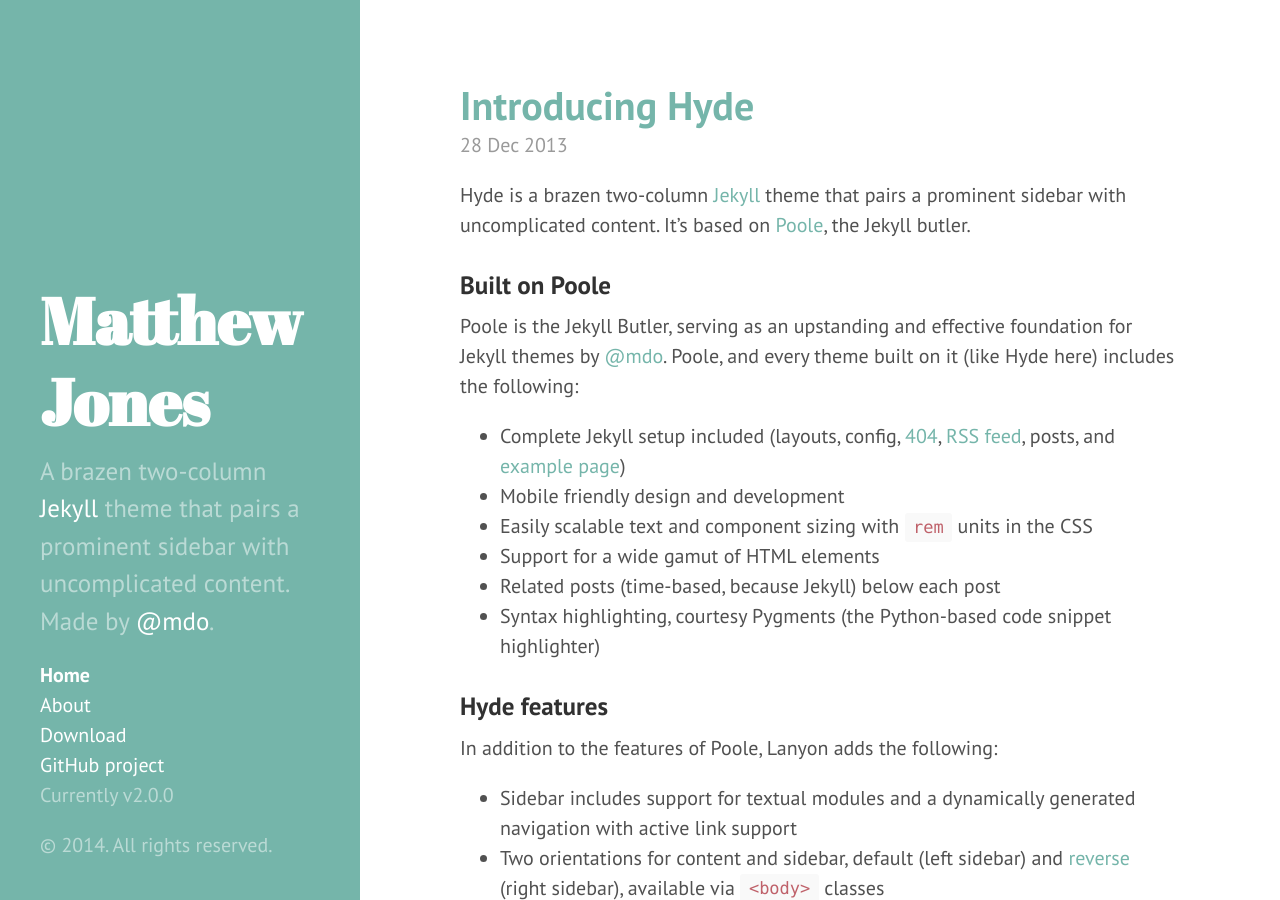
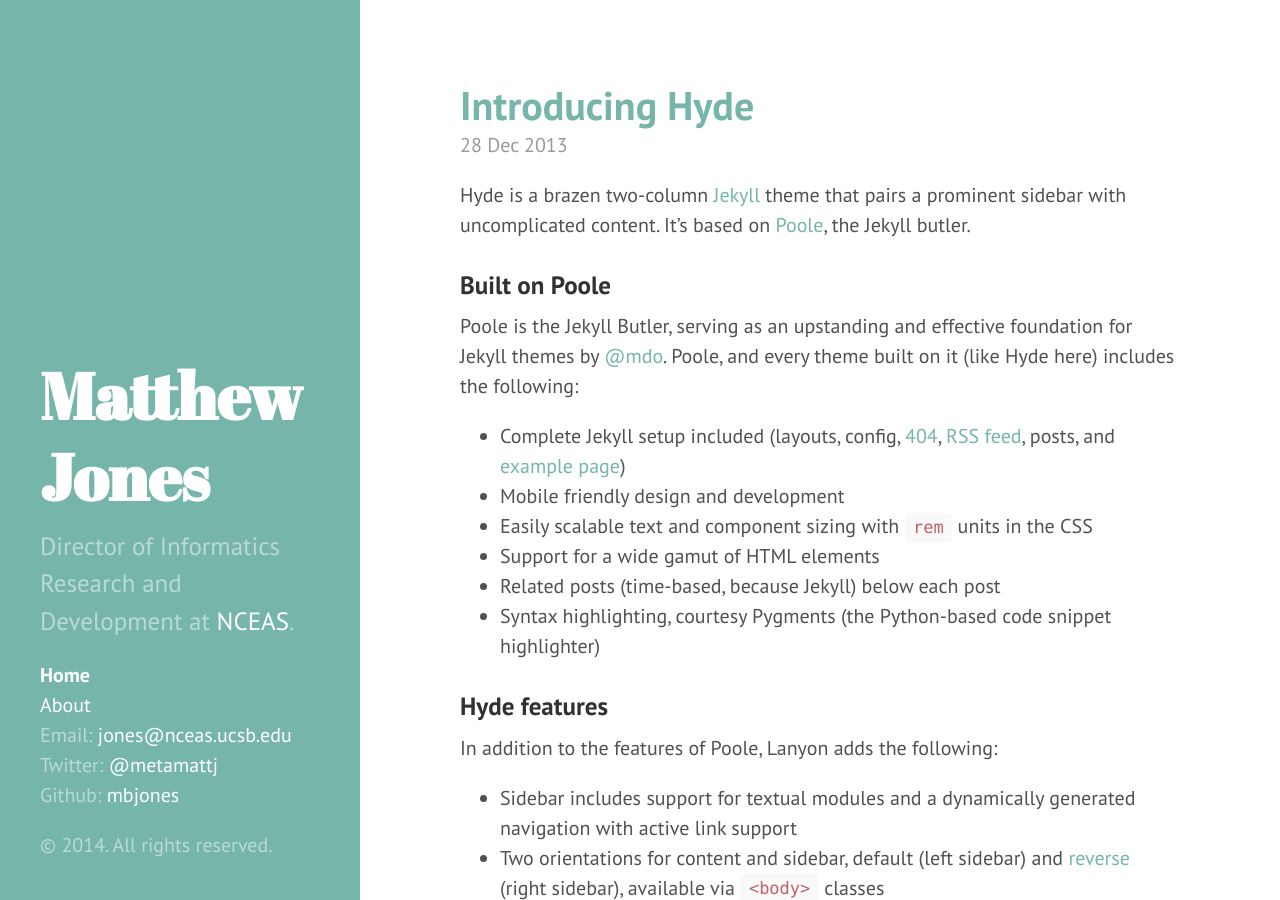
Before and after one commit to mbjones/mbjones.github.io, a Jekyll site: the page built from index.html, in a window 1280 px wide and 900 px high. Built offline with Jekyll 4.4.1, drawn with Linux system fonts in a browser that asks for light colours; Markdown is read by kramdown in place of the engine named in the settings; the list of posts is cut into pages by our own code.

Commit message:
Updated sidebar with new contact info and description.

```diff
--- a/_config.yml
+++ b/_config.yml
@@ -8,7 +8,7 @@
 # Setup
 title:            Matthew Jones
 tagline:          '@metamattj on software and data'
-description:      'A brazen two-column <a href="http://jekyllrb.com" target="_blank">Jekyll</a> theme that pairs a prominent sidebar with uncomplicated content. Made by <a href="https://twitter.com/mdo" target="_blank">@mdo</a>.'
+description:      'Director of Informatics Research and Development at <a href="http://www.nceas.ucsb.edu" target="_blank">NCEAS</a>.'
 url:              http://matt.magisa.org
 
 author:
@@ -20,5 +20,8 @@
 # Custom vars
 version:          2.0.0
 
+twitter:
+  url:           https://twitter.com/metamattj
+
 github:
   repo:           https://github.com/mbjones
--- a/_includes/sidebar.html
+++ b/_includes/sidebar.html
@@ -26,9 +26,9 @@
         {% endif %}
       {% endfor %}
 
-      <li class="sidebar-nav-item"><a href="{{ site.github.repo }}/archive/v{{ site.version }}.zip">Download</a></li>
-      <li class="sidebar-nav-item"><a href="{{ site.github.repo }}">GitHub project</a></li>
-      <li class="sidebar-nav-item">Currently v{{ site.version }}</li>
+      <li class="sidebar-nav-item">Email: <a href="mailto:jones@nceas.ucsb.edu">jones@nceas.ucsb.edu</a></li>
+      <li class="sidebar-nav-item">Twitter: <a href="{{ site.twitter.url }}">@metamattj</a></li>
+      <li class="sidebar-nav-item">Github: <a href="{{ site.github.repo }}">mbjones</a></li>
     </ul>
 
     <p>&copy; {{ site.time | date: '%Y' }}. All rights reserved.</p>
```
